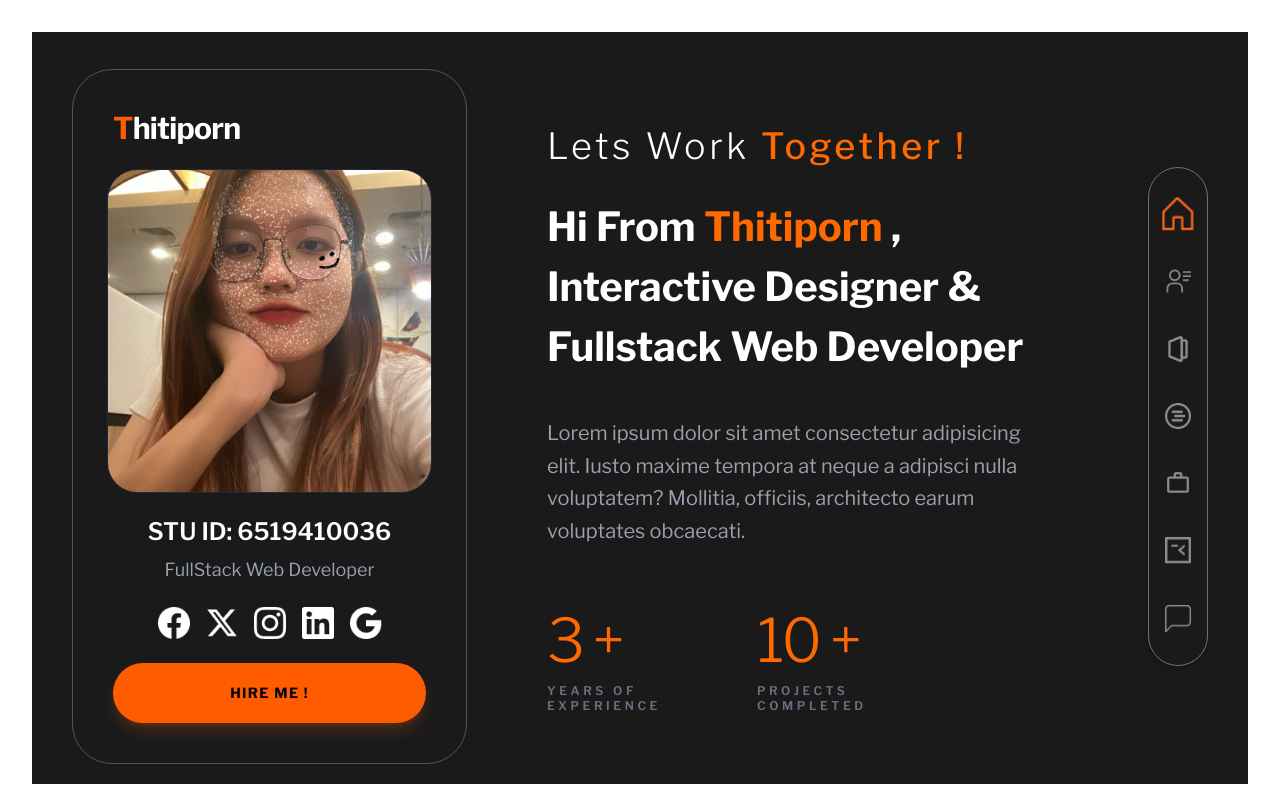
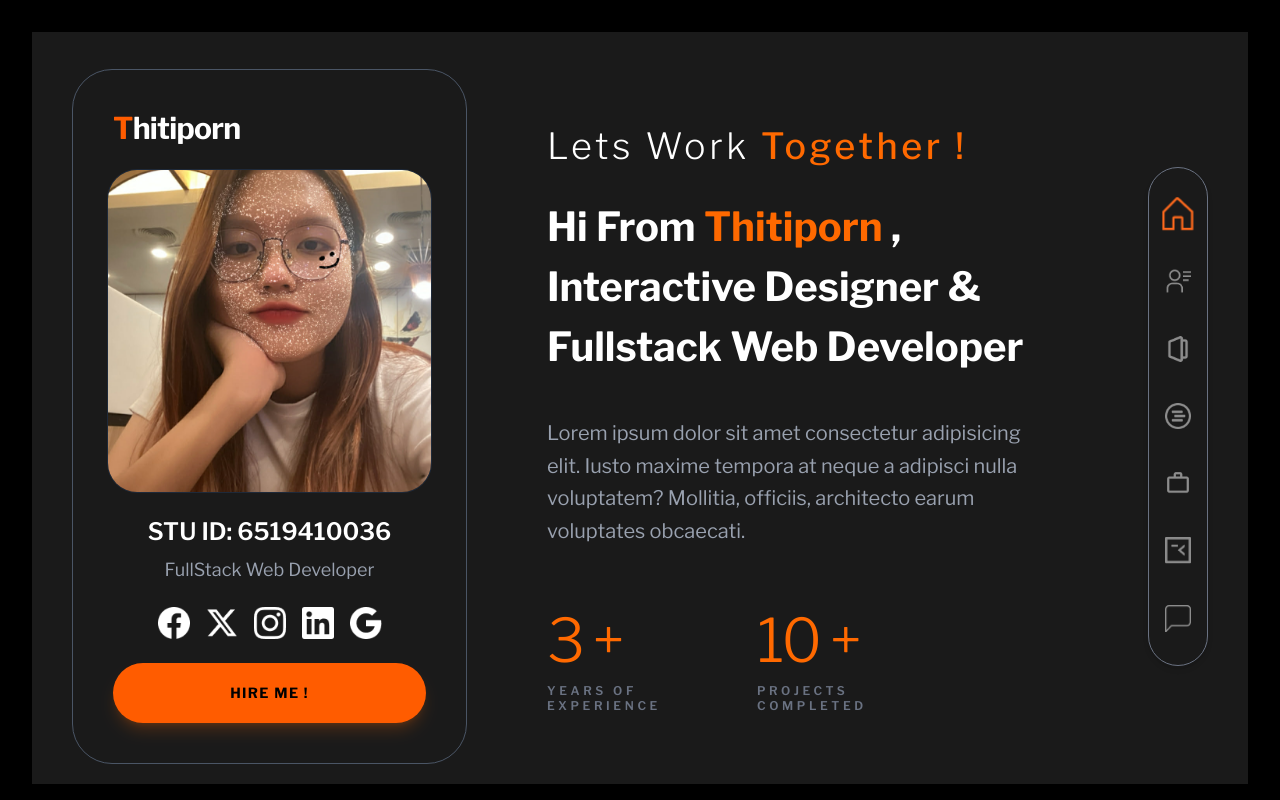
Before and after one commit to SEI201204/next-mt-6519410036-app, a Next.js app: page / in a window 1280 px wide. Built offline with nearby package versions, Linux system fonts and the light colour scheme.

Commit message:
version 9.0

```diff
--- a/app/globals.css
+++ b/app/globals.css
@@ -4,6 +4,7 @@ html, body {
   height: 100%;
   overflow: hidden;
   padding: 1rem; /* avoid touching edges */
+  background: #000; /* ensure black behind everything */
 }
 
 main {
```
